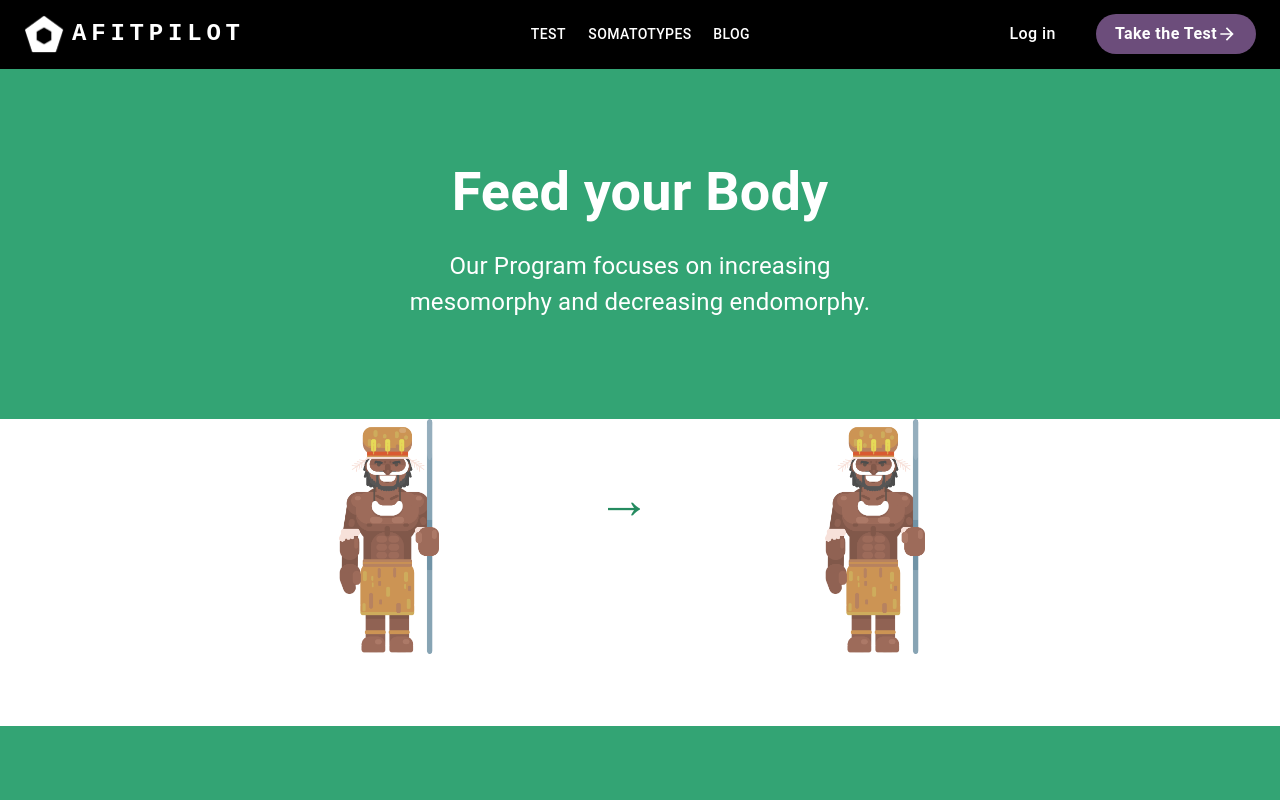
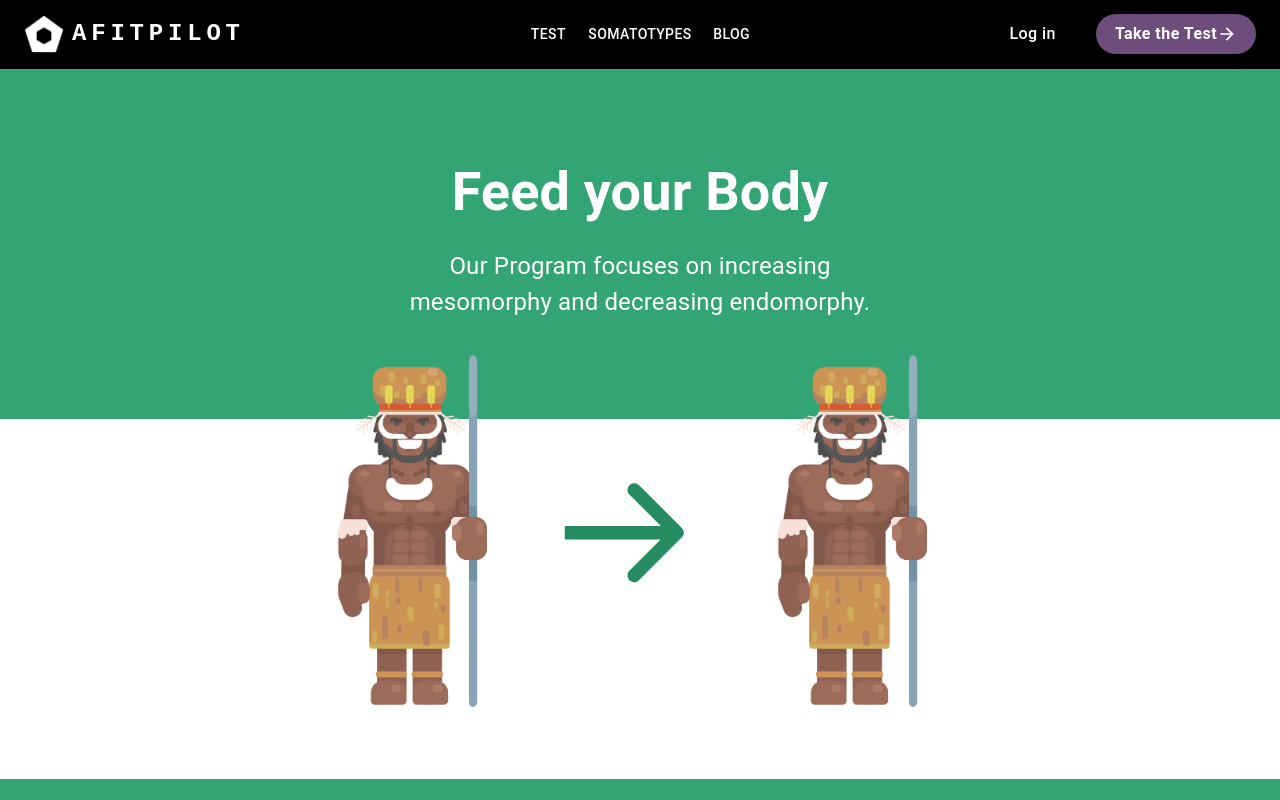
Before and after one commit to walter-clayton/afitpilot-somatotype, a React (Create React App) app in the folder client/: page /Nutrition in a window 1280 px wide. Shown: the top 800 px of the page. Built offline with nearby package versions, Linux system fonts and the light colour scheme.

Commit message:
add arrow svg,change the image width and avator overflow into the header

```diff
--- a/client/src/components/CTA/Nutrition.tsx
+++ b/client/src/components/CTA/Nutrition.tsx
@@ -5,6 +5,8 @@ import { createTheme, ThemeProvider } from "@mui/material/styles";
 import avatar from '../image/manu-tribesman.png';
 import NutritionCard from './NutritionCard';
 import CloseIcon from '@mui/icons-material/Close';
+import Arrow from '../image/Arrow.png';
+import ArrowDown from '../image/ArrowDown.png';
 
 const theme = createTheme();
 theme.typography.h1 = {
@@ -77,6 +79,7 @@ const Nutrition = () => {
                         display: "flex",
                         justifyContent: "center",
                         width: "100%",
+                        marginTop: { md: -10, lg: -10, xl: -10 }
                     }}>
                     <Grid item md={3}
                         sx={{
@@ -84,17 +87,17 @@ const Nutrition = () => {
                             justifyContent: "center",
                             width: "100%",
                         }}>
-                        <img src={avatar} alt="" width={"100px"} />
+                        <img src={avatar} alt="avatar" width={"150px"} />
                     </Grid>
                     <Typography
-                        sx={{ display: { xs: 'none', sm: 'none', md: 'block', lg: 'block' }, color: "#258B60", margin: 7, }}
+                        sx={{ display: { xs: 'none', sm: 'none', md: 'block', lg: 'block' }, color: "#4298B4", textAlign: "center", mt: 18 }}
                         variant="h1">
-                        <span>&#x2192;</span>
+                        <img src={Arrow} alt="Arrow" />
                     </Typography>
                     <Typography
-                        sx={{ display: { xs: 'block', sm: 'block', md: 'none', lg: 'none' }, color: "#258B60" }}
-                        variant="h1">
-                        <span>&#8595;</span>
+                        sx={{ display: { xs: 'block', sm: 'block', md: 'none', lg: 'none' }, color: "#4298B4" }}
+                        variant="h1" mt={1}>
+                        <img src={ArrowDown} alt="ArrowDown" />
                     </Typography>
                     <Grid item md={3}
                         sx={{
@@ -103,7 +106,7 @@ const Nutrition = () => {
                             width: "100%",
                         }}
                     >
-                        <img src={avatar} alt="" width={"100px"} />
+                        <img src={avatar} alt="avatar" width={"150px"} />
                     </Grid>
                 </Grid>
                 {/* Instruction */}
```
Also changed, not shown: client/src/components/image/ArrowDown.png (added).
